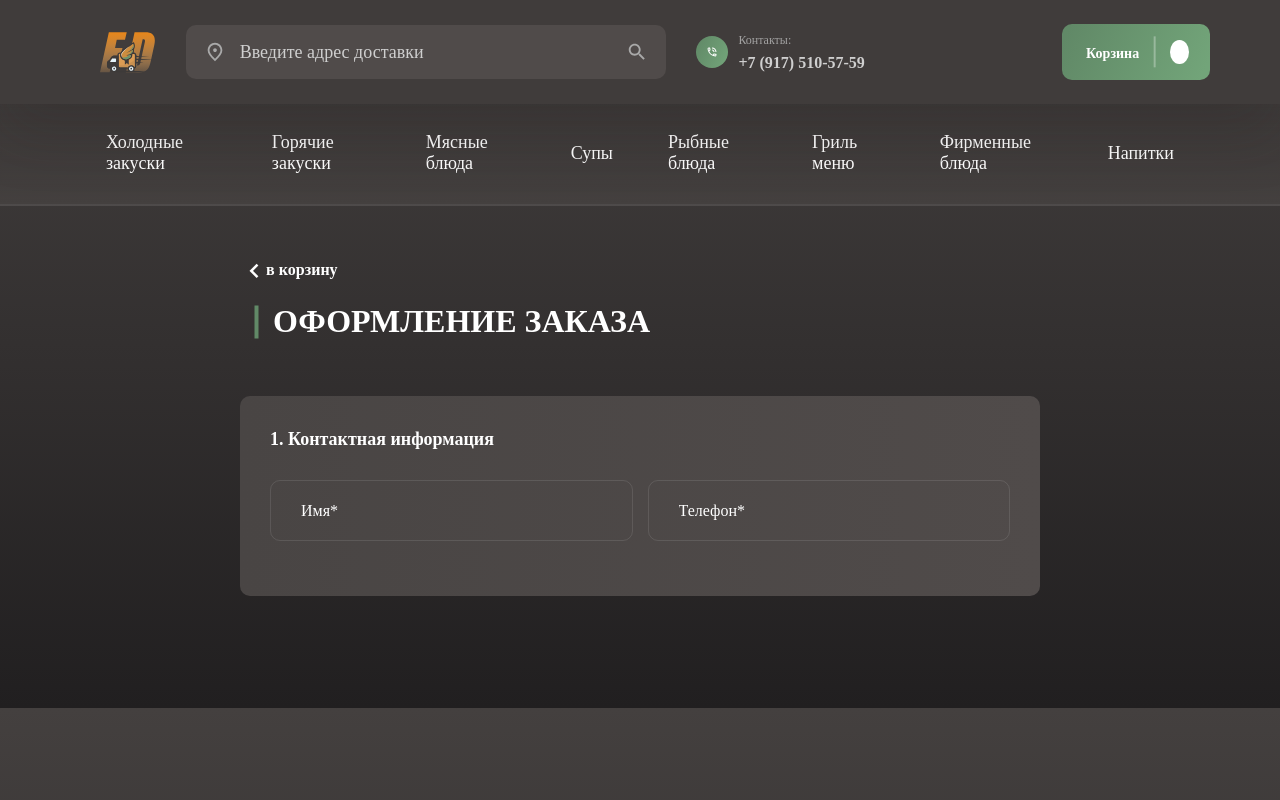
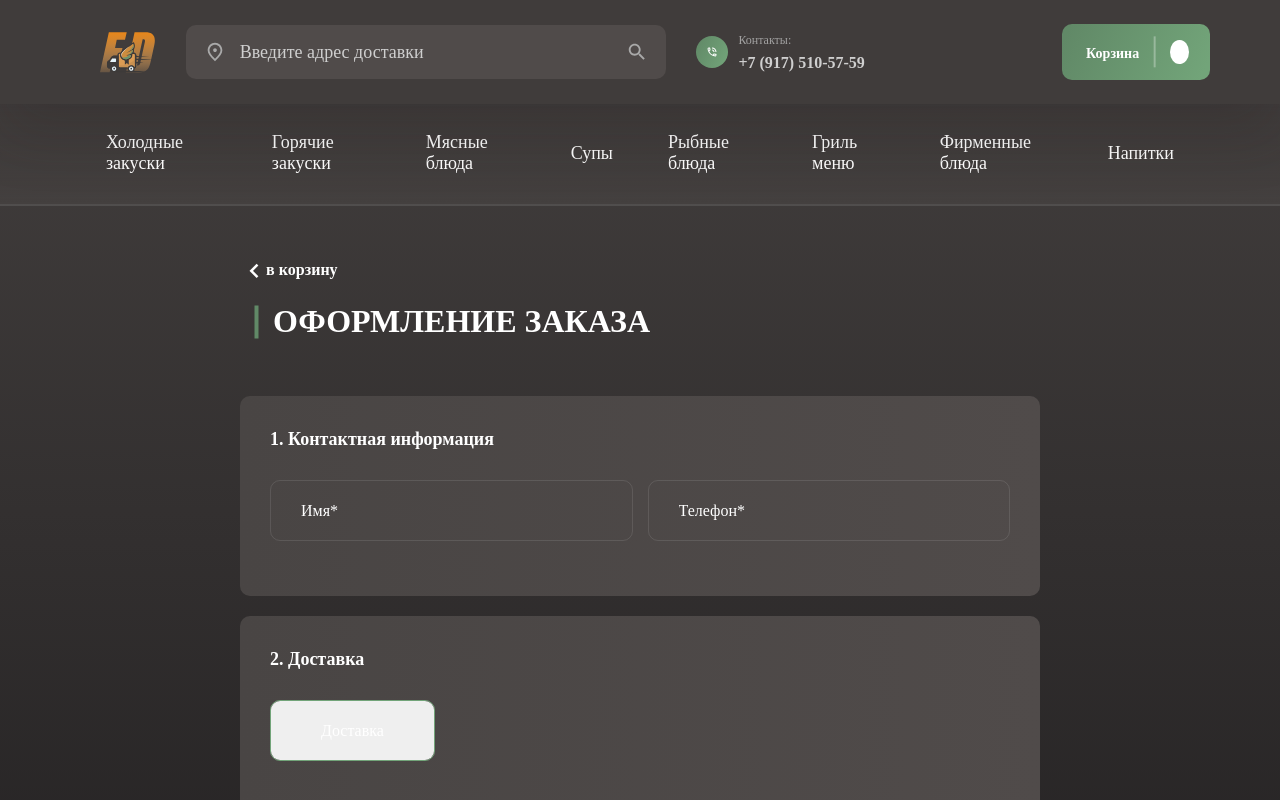
Before and after one commit to Ixtiyor0919/Dostavka-portfolio, a React (Create React App) app: page /Checkout in a window 1280 px wide. Shown: the top 800 px of the page. Built offline with nearby package versions, Linux system fonts and the light colour scheme.

Commit message:
oformeleniya zakaz qismi boshlangan

```diff
--- a/package.json
+++ b/package.json
@@ -12,6 +12,7 @@
     "@testing-library/jest-dom": "^5.16.4",
     "@testing-library/react": "^13.3.0",
     "@testing-library/user-event": "^13.5.0",
+    "daisyui": "^2.24.0",
     "react": "^18.2.0",
     "react-dom": "^18.2.0",
     "react-redux": "^8.0.2",
--- /dev/null
+++ b/src/Components/CheckoutActiveBtn/CheckoutBtn.jsx
@@ -0,0 +1,17 @@
+import { useState } from "react";
+import { CheckoutWrapperSecondItemTopInnerBtn } from "./Checkout.component";
+
+export function CheckoutActiveBtn(props) {
+    const [show, setShow] = useState(false)
+    function btnActive() {
+        setShow(!show)
+    }
+
+    return (
+        <>
+            <CheckoutWrapperSecondItemTopInnerBtn className={`btn ${show ? 'btn-active': 'btn-actived'}`} onClick={btnActive}>
+                {props.btn}
+            </CheckoutWrapperSecondItemTopInnerBtn>
+        </>
+    )
+}
--- a/src/Modules/Checkout/Checkout.component.js
+++ b/src/Modules/Checkout/Checkout.component.js
@@ -47,7 +47,7 @@ export const CheckoutWrapperTopInnerTitle = styled.h2`
 `
 export const CheckoutWrapperFirstItem = styled.div`
     padding: 32px 30px 55px 30px;
-    margin-bottom: 22px;
+    margin-bottom: 20px;
     background: linear-gradient(90deg, #494544 0%, #504B4A 100%);
     border-radius: 10px;
 `
@@ -84,6 +84,41 @@ export const CheckoutWrapperFirstItemTitle = styled.h2`
     line-height: 22px;
     color: #FFFFFF;
 `
+export const CheckoutWrapperSecondItem = styled.div`
+    padding: 32px 30px 55px 30px;
+    margin-bottom: 20px;
+    background: linear-gradient(90deg, #494544 0%, #504B4A 100%);
+    border-radius: 10px;
+`
+export const CheckoutWrapperSecondItemTitle = styled.h2`
+    margin-bottom: 30px;
+    font-family: 'Gilroy';
+    font-style: normal;
+    font-weight: 700;
+    font-size: 18px;
+    line-height: 22px;
+    color: #FFFFFF;
+`
+export const CheckoutWrapperSecondItemTop = styled.div`
+    display: flex;
+    align-items: center;
+`
+export const CheckoutWrapperSecondItemTopInner = styled.div`
+    border: 1px solid #72A479;
+    border-radius: 10px;
+    overflow: hidden;
+`
+export const CheckoutWrapperSecondItemTopInnerBtn = styled.button`
+    padding: 20px 50px;
+    font-family: 'Gilroy';
+    font-style: normal;
+    font-weight: 500;
+    font-size: 16px;
+    line-height: 19px;
+    color: #FFFFFF;
+    border: none;
+    outline: none;
+`
 export const CheckoutBottom = styled.div`
 
 `
--- a/src/Modules/Checkout/Checkout.jsx
+++ b/src/Modules/Checkout/Checkout.jsx
@@ -1,8 +1,9 @@
 import { Header } from "../../Components/Header/Header";
 import { NavLinkList } from "../../Components/Navbar/NavLinkList";
-// import { Footer } from '../../Components/Footer/Footer';
-import { CheckoutTopLink, CheckoutTopLinkBox, CheckoutWrapper, CheckoutWrapperFirstItem, CheckoutWrapperFirstItemForm, CheckoutWrapperFirstItemInput, CheckoutWrapperFirstItemTitle, CheckoutWrapperTop, CheckoutWrapperTopInner, CheckoutWrapperTopInnerLine, CheckoutWrapperTopInnerTitle } from "./Checkout.component";
+import { Footer } from '../../Components/Footer/Footer';
+import { CheckoutTopLink, CheckoutTopLinkBox, CheckoutWrapper, CheckoutWrapperFirstItem, CheckoutWrapperFirstItemForm, CheckoutWrapperFirstItemInput, CheckoutWrapperFirstItemTitle, CheckoutWrapperSecondItem, CheckoutWrapperSecondItemTitle, CheckoutWrapperSecondItemTop, CheckoutWrapperSecondItemTopInner, CheckoutWrapperSecondItemTopInnerBtn, CheckoutWrapperTop, CheckoutWrapperTopInner, CheckoutWrapperTopInnerLine, CheckoutWrapperTopInnerTitle } from "./Checkout.component";
 import { useNavigate } from "react-router-dom";
+// import { CheckoutActiveBtn } from "../../Components/CheckoutActiveBtn/CheckoutBtn";
 
 export function Checkout() {
     const navigate = useNavigate();
@@ -36,12 +37,29 @@ export function Checkout() {
                         1. Контактная информация
                     </CheckoutWrapperFirstItemTitle>
                     <CheckoutWrapperFirstItemForm>
-                        <CheckoutWrapperFirstItemInput placeholder="Имя*" />
-                        <CheckoutWrapperFirstItemInput placeholder="Телефон*" />
+                        <CheckoutWrapperFirstItemInput type='text' placeholder="Имя*" />
+                        <CheckoutWrapperFirstItemInput type='text' placeholder="Телефон*" />
                     </CheckoutWrapperFirstItemForm>
                 </CheckoutWrapperFirstItem>
+                <CheckoutWrapperSecondItem>
+                    <CheckoutWrapperSecondItemTitle>
+                        2. Доставка
+                    </CheckoutWrapperSecondItemTitle>
+                    <CheckoutWrapperSecondItemTop>
+                        <CheckoutWrapperSecondItemTopInner className="btn-group">
+                            <CheckoutWrapperSecondItemTopInnerBtn type="radio" name="options" data-title="1" className={'btn'}>
+                                Доставка
+                            </CheckoutWrapperSecondItemTopInnerBtn>
+                            {/* <CheckoutWrapperSecondItemTopInnerBtn type="radio" name="options" data-title="1" className={'btn'}>
+                                Самовывоз
+                            </CheckoutWrapperSecondItemTopInnerBtn> */}
+                            {/* <CheckoutActiveBtn btn={'Доставка'} />
+                            <CheckoutActiveBtn btn={'Самовывоз'} /> */}
+                        </CheckoutWrapperSecondItemTopInner>
+                    </CheckoutWrapperSecondItemTop>
+                </CheckoutWrapperSecondItem>
             </CheckoutWrapper>
-            {/* <Footer /> */}
+            <Footer />
         </>
     )
 }
--- a/src/index.css
+++ b/src/index.css
@@ -32,3 +32,30 @@ code {
   text-decoration: none;
   box-shadow: unset !important;
 }
+
+.btn-active {
+  background: linear-gradient(114.93deg, #618967 5.11%, #72A479 94%);
+  /* border-radius: 10px 0px 0px 10px; */
+}
+.btn {
+  padding: 20px 50px !important;
+  font-family: 'Gilroy' !important;
+  font-style: normal  !important;
+  font-weight: 500  !important;
+  font-size: 16px  !important;
+  line-height: 19px  !important;
+  color: #FFFFFF  !important;
+  border: none  !important;
+  outline: none  !important;
+}
+.btn-actived {
+  padding: 20px 50px !important;
+  font-family: 'Gilroy' !important;
+  font-style: normal  !important;
+  font-weight: 500  !important;
+  font-size: 16px  !important;
+  line-height: 19px  !important;
+  color: #FFFFFF  !important;
+  border: none  !important;
+  outline: none  !important;
+}
```
Also changed, not shown: src/Components/CheckoutActiveBtn/Checkout.component.js (added, +13 -0 lines), 1 other file (tests, documents, lock files or other folders).
